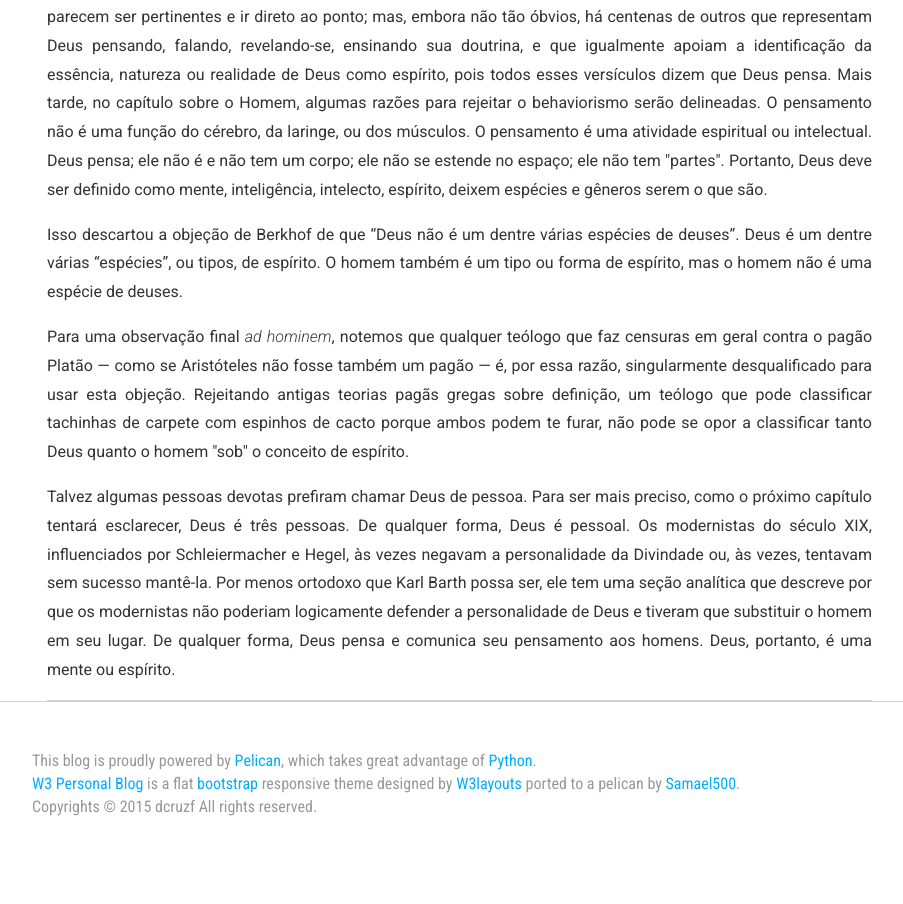
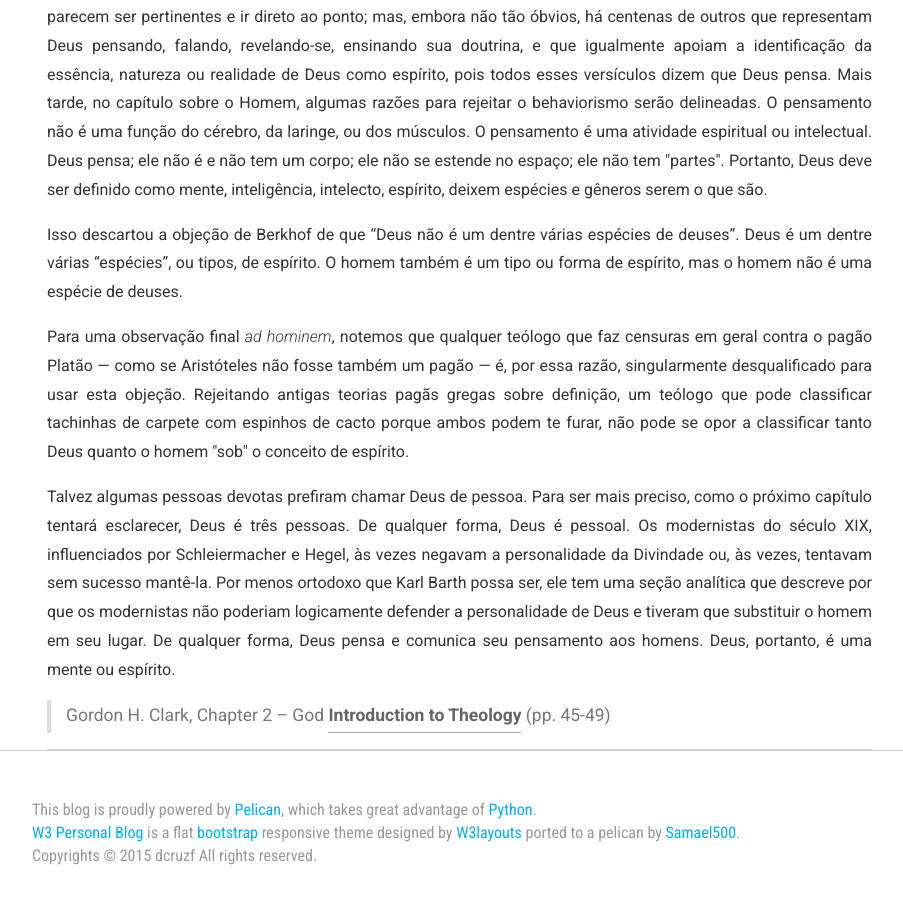
Before and after one commit to dcruzf/dcruzf.github.io, a plain HTML site: page natureza-ou-definicao-de-deus.html in a window 1280 px wide. Shown: the part 2299-3203 px from the top of the page, without its empty margins (38-941 px from the left). Before the commit the page ends 3166 px from the top, so only its background shows below. Drawn offline with Linux system fonts and the light colour scheme; a script that the page names is missing; a web font is replaced by a local one.

Commit message:
ref Clark

```diff
--- a/natureza-ou-definicao-de-deus.html
+++ b/natureza-ou-definicao-de-deus.html
@@ -118,7 +118,10 @@ adoradores o adorem em espírito e em verdade.</p>
 <p>parecem ser pertinentes e ir direto ao ponto; mas, embora não tão óbvios, há centenas de outros que representam Deus pensando, falando, revelando-se, ensinando sua doutrina, e que igualmente apoiam a identificação da essência, natureza ou realidade de Deus como espírito, pois todos esses versículos dizem que Deus pensa. Mais tarde, no capítulo sobre o Homem, algumas razões para rejeitar o behaviorismo serão delineadas. O pensamento não é uma função do cérebro, da laringe, ou dos músculos. O pensamento é uma atividade espiritual ou intelectual. Deus pensa; ele não é e não tem um corpo; ele não se estende no espaço; ele não tem "partes". Portanto, Deus deve ser definido como mente, inteligência, intelecto, espírito, deixem espécies e gêneros serem o que são. </p>
 <p>Isso descartou a objeção de Berkhof de que “Deus não é um dentre várias espécies de deuses”. Deus é um dentre várias “espécies”, ou tipos, de espírito. O homem também é um tipo ou forma de espírito, mas o homem não é uma espécie de deuses.</p>
 <p>Para uma observação final <em>ad hominem</em>, notemos que qualquer teólogo que faz censuras em geral contra o pagão Platão — como se Aristóteles não fosse também um pagão — é, por essa razão, singularmente desqualificado para usar esta objeção. Rejeitando antigas teorias pagãs gregas sobre definição, um teólogo que pode classificar tachinhas de carpete com espinhos de cacto porque ambos podem te furar, não pode se opor a classificar tanto Deus quanto o homem "sob" o conceito de espírito.</p>
-<p>Talvez algumas pessoas devotas prefiram chamar Deus de pessoa. Para ser mais preciso, como o próximo capítulo tentará esclarecer, Deus é três pessoas. De qualquer forma, Deus é pessoal. Os modernistas do século XIX, influenciados por Schleiermacher e Hegel, às vezes negavam a personalidade da Divindade ou, às vezes, tentavam sem sucesso mantê-la. Por menos ortodoxo que Karl Barth possa ser, ele tem uma seção analítica que descreve por que os modernistas não poderiam logicamente defender a personalidade de Deus e tiveram que substituir o homem em seu lugar. De qualquer forma, Deus pensa e comunica seu pensamento aos homens. Deus, portanto, é uma mente ou espírito. </p>
+<p>Talvez algumas pessoas devotas prefiram chamar Deus de pessoa. Para ser mais preciso, como o próximo capítulo tentará esclarecer, Deus é três pessoas. De qualquer forma, Deus é pessoal. Os modernistas do século XIX, influenciados por Schleiermacher e Hegel, às vezes negavam a personalidade da Divindade ou, às vezes, tentavam sem sucesso mantê-la. Por menos ortodoxo que Karl Barth possa ser, ele tem uma seção analítica que descreve por que os modernistas não poderiam logicamente defender a personalidade de Deus e tiveram que substituir o homem em seu lugar. De qualquer forma, Deus pensa e comunica seu pensamento aos homens. Deus, portanto, é uma mente ou espírito.</p>
+<blockquote>
+<p>Gordon H. Clark, Chapter 2 – God <a href="https://douglasdouma.files.wordpress.com/2016/06/6-2introductiontotheologychapter2-god.pdf"><strong>Introduction to Theology</strong></a> (pp. 45-49)</p>
+</blockquote>
 
         </article>
 
```
